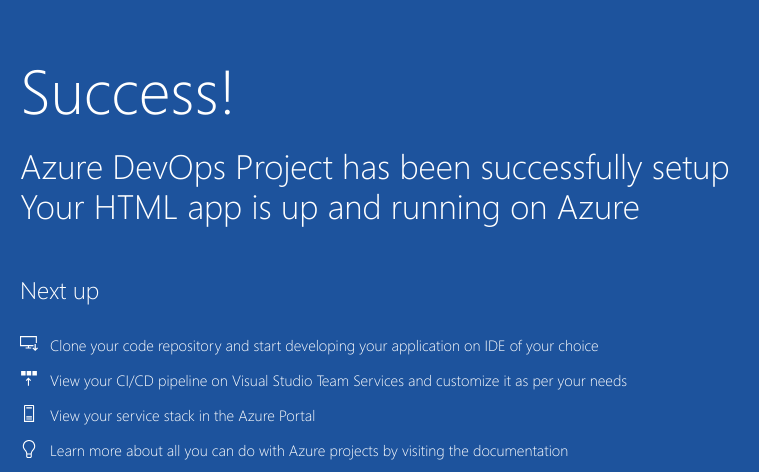
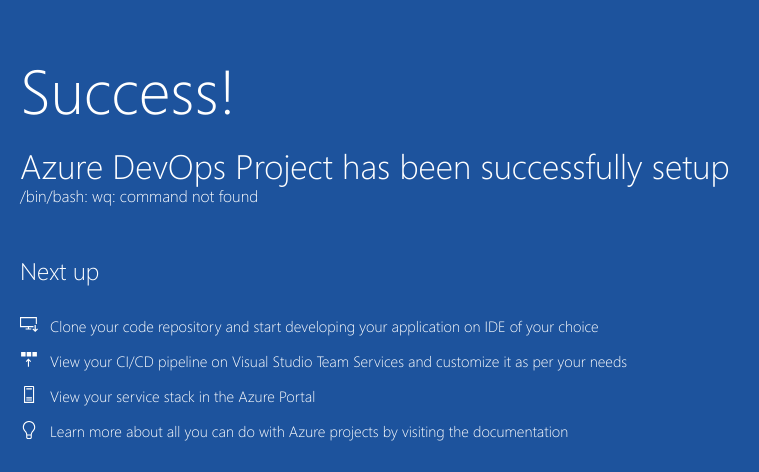
Before and after one commit to DEVOPSBAIDANTI/edureka, a plain HTML site: page index.html in a window 1280 px wide. Shown: the part 325-797 px from the top of the page, 205-964 px from the left. Drawn offline with Linux system fonts and the light colour scheme.

Commit message:
second commit

```diff
--- a/index.html
+++ b/index.html
@@ -20,7 +20,7 @@
             <div class="content-body">
                 <div class="success-text">Success!</div>
                 <div class="description line-1"> Azure DevOps Project has been successfully setup</div>
-                <div class="description line-2"> Your HTML app is up and running on Azure</div>
+/bin/bash: wq: command not found
                 <div class="next-steps-container">
                     <div class="next-steps-header">Next up</div>
                     <div class="next-steps-body">
```
